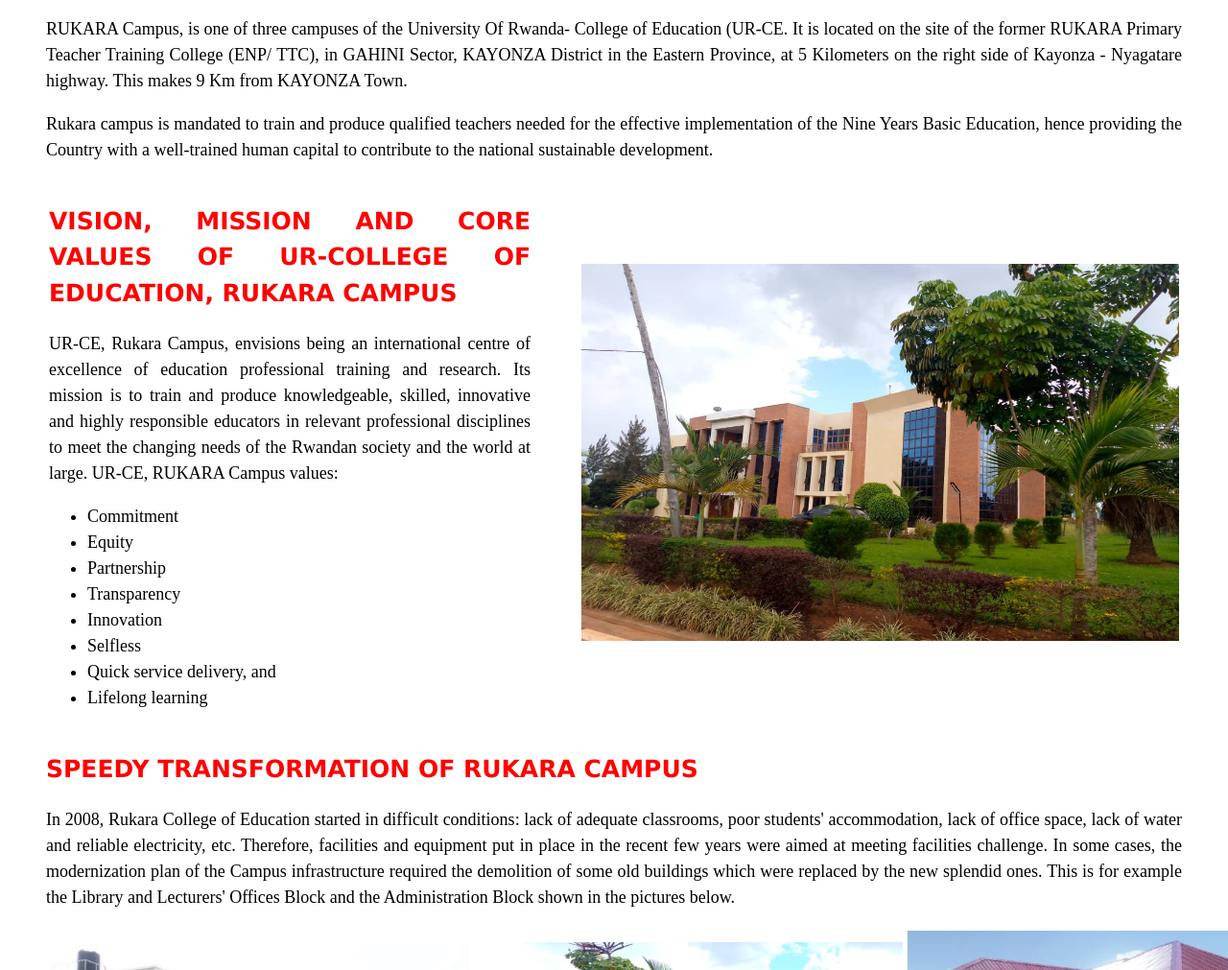
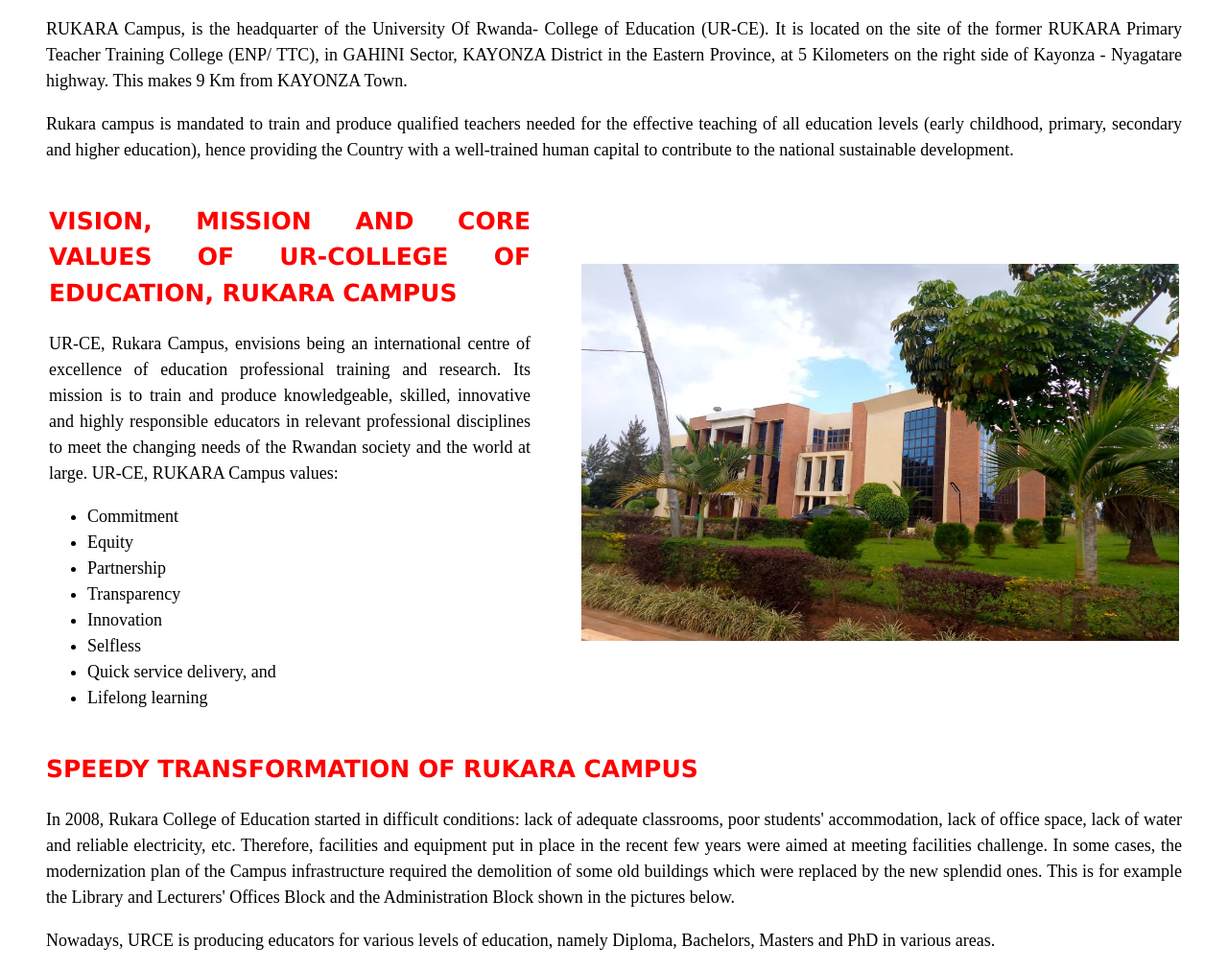
Before and after one commit to ngiruwonsanga-sudo/class, a plain HTML site: page index.html in a window 1280 px wide. Shown: the part 244-1255 px from the top of the page at 96% size. Drawn offline with Linux system fonts and the light colour scheme; a script that the page names is missing.

Commit message:
Update index.html

```diff
--- a/index.html
+++ b/index.html
@@ -40,10 +40,10 @@ font-family:verdana;
  <img src="URCE.jpg" width="682" height="133" alt="">
  <h1>UNIVERSITY OF RWANDA, COLLEGE OF EDUCATION, RUKARA CAMPUS</h1>
 
-  RUKARA Campus, is one of three campuses of the University Of Rwanda- College of Education (UR-CE. It is located on the site of the former RUKARA Primary Teacher Training College (ENP/ TTC), in GAHINI Sector, KAYONZA District in the Eastern Province, at 5 Kilometers on the right side of Kayonza - Nyagatare highway. This makes 9 Km from KAYONZA Town.
+  RUKARA Campus, is the headquarter of the University Of Rwanda- College of Education (UR-CE). It is located on the site of the former RUKARA Primary Teacher Training College (ENP/ TTC), in GAHINI Sector, KAYONZA District in the Eastern Province, at 5 Kilometers on the right side of Kayonza - Nyagatare highway. This makes 9 Km from KAYONZA Town.
 
   <p>
-  Rukara campus is mandated to train and produce qualified teachers needed for the effective implementation of the Nine Years Basic Education, hence providing the Country with a well-trained human capital to contribute to the national sustainable development.
+  Rukara campus is mandated to train and produce qualified teachers needed for the effective teaching of all education levels (early childhood, primary, secondary and higher education), hence providing the Country with a well-trained human capital to contribute to the national sustainable development.
 <p>
   <table><tr><td> <h2>VISION, MISSION AND CORE VALUES OF
 UR-COLLEGE OF EDUCATION, RUKARA
@@ -70,6 +70,8 @@ is to train and produce knowledgeable, skilled, innovative and highly responsibl
 <p>
 In 2008, Rukara College of Education started in difficult conditions: lack of adequate classrooms, poor students' accommodation, lack of office space, lack of water and reliable electricity, etc. Therefore, facilities and equipment put in place in the recent few years were aimed at meeting facilities challenge. In some cases, the modernization plan of the Campus infrastructure required the demolition of some old buildings which were replaced by the new splendid ones. This is for example the Library and Lecturers' Offices Block and the Administration Block shown in the pictures below.
 
+<p>Nowadays, URCE is producing educators for various levels of education, namely Diploma, Bachelors, Masters and PhD in various areas.</p>
+
 <table><tr><td> <IMG SRC="Girls_Hostel.jpg" WIDTH="441" HEIGHT="241" ALT=""> Front view of the new Girls Hostel </td>
 <td> <IMG SRC="adminBlock.jpg" WIDTH="445" HEIGHT="245" ALT="" > Rukara Campus Multipurpose Hall </td>
 <td> <IMG SRC="The_current_state_of_the_construction_works_of_the_Campus_Canteen.JPG" WIDTH="441" HEIGHT="241" ALT="">  The current state of the construction works of the Campus Canteen  </td>
```
